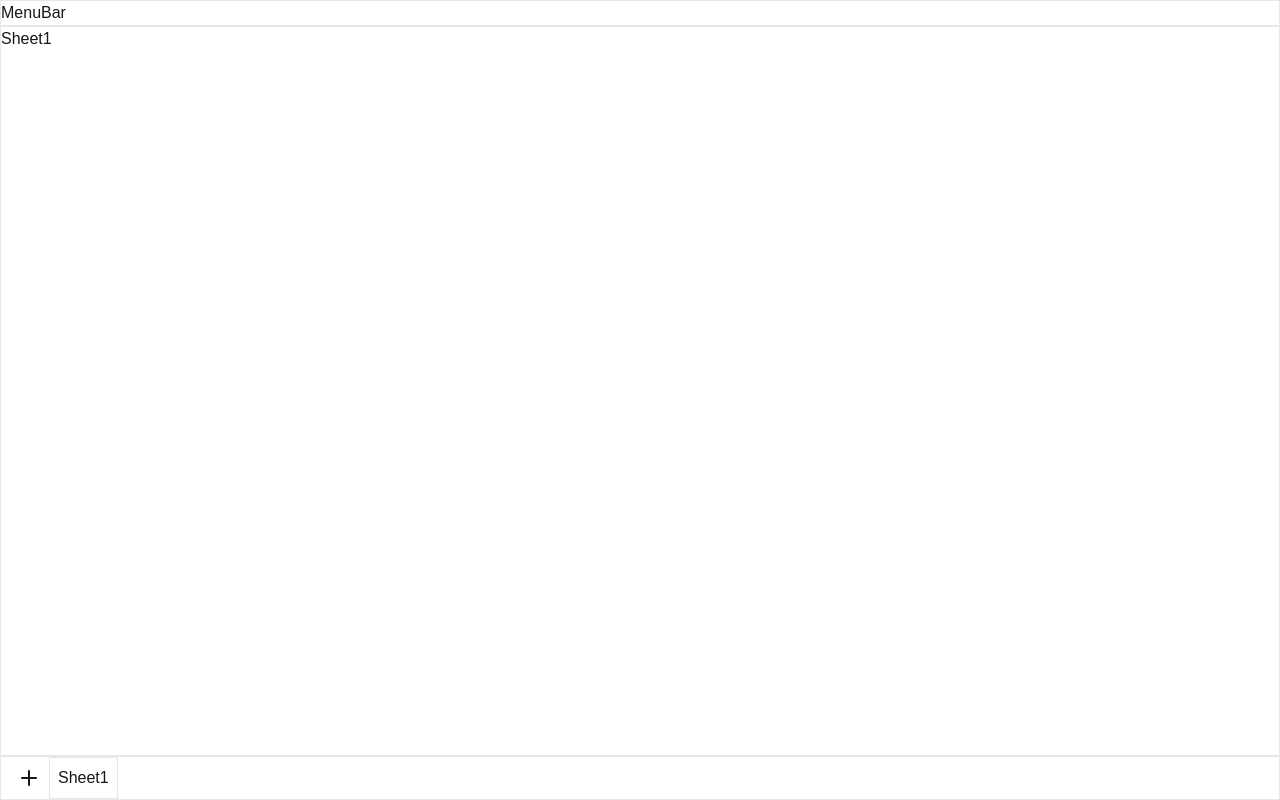
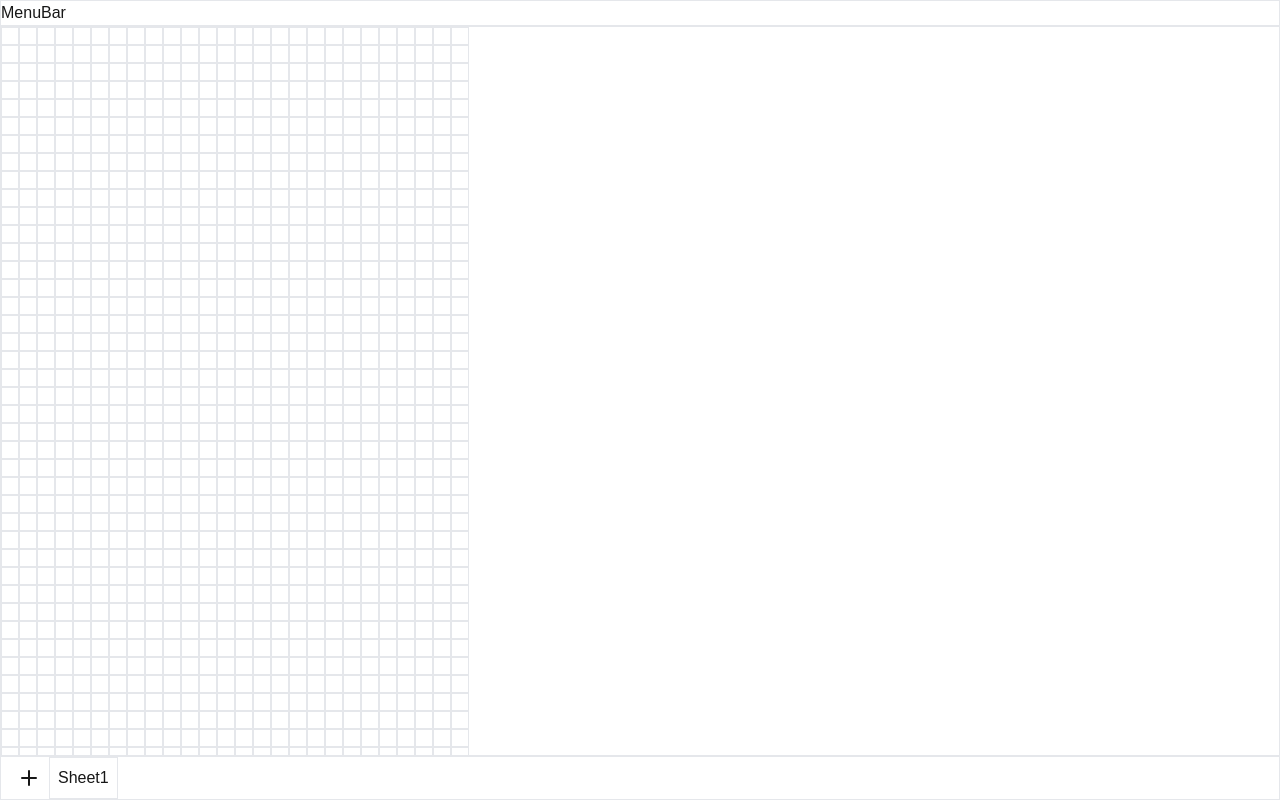
Before and after one commit to srinivasramasamy/sheets, a Next.js app: page / in a window 1280 px wide. Built offline with nearby package versions, Linux system fonts and the light colour scheme.

Commit message:
Refactor SheetsContainer to render rows and cells dynamically and update test to check for container presence

```diff
--- a/src/app/components/SheetsContainer.tsx
+++ b/src/app/components/SheetsContainer.tsx
@@ -7,8 +7,16 @@ function SheetsContainer() {
     (state: IRootState) => state.sheet.sheets[state.sheet.selectedSheetIndex]
   );
   return (
-    <div id="sheets-container" className="border flex-grow">
-      {sheet.name}
+    <div id="sheets-container" className="border flex-grow overflow-auto">
+      {sheet.rows.map((row, rowIndex) => (
+        <div key={rowIndex} className="flex">
+          {row.cells.map((cell, cellIndex) => (
+            <div key={cellIndex} className="border p-2">
+              {cell.value}
+            </div>
+          ))}
+        </div>
+      ))}
     </div>
   );
 }
```
Also changed, not shown: 1 other file (tests, documents, lock files or other folders).
